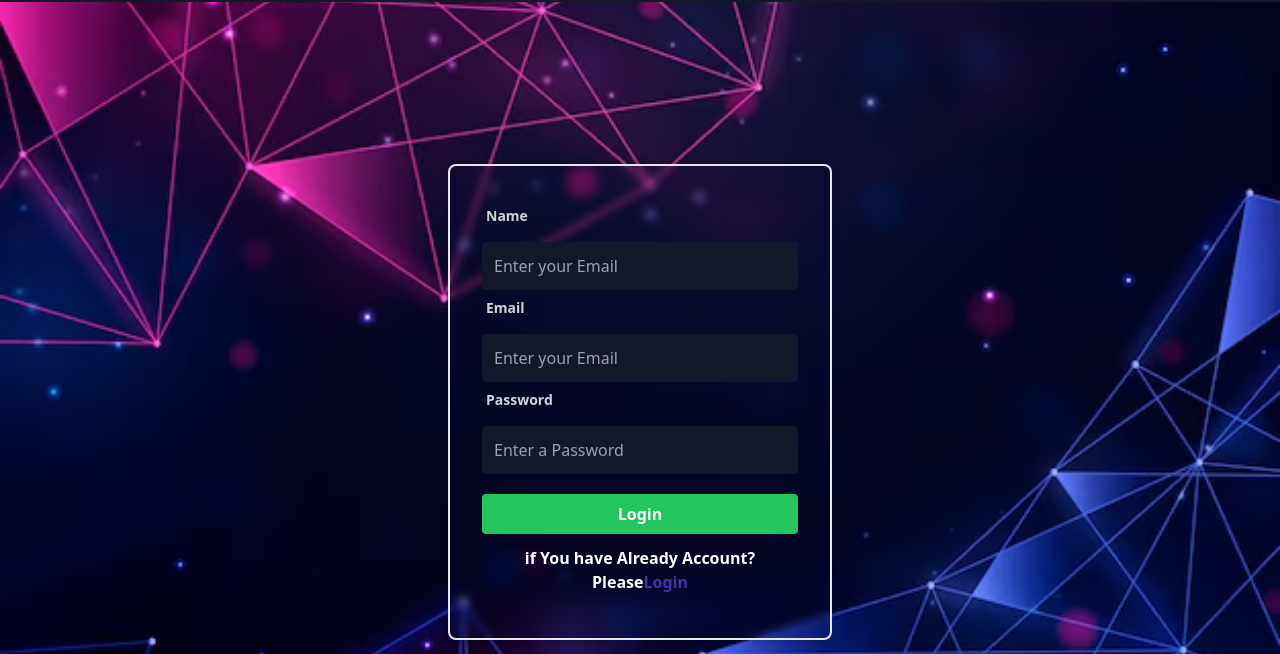
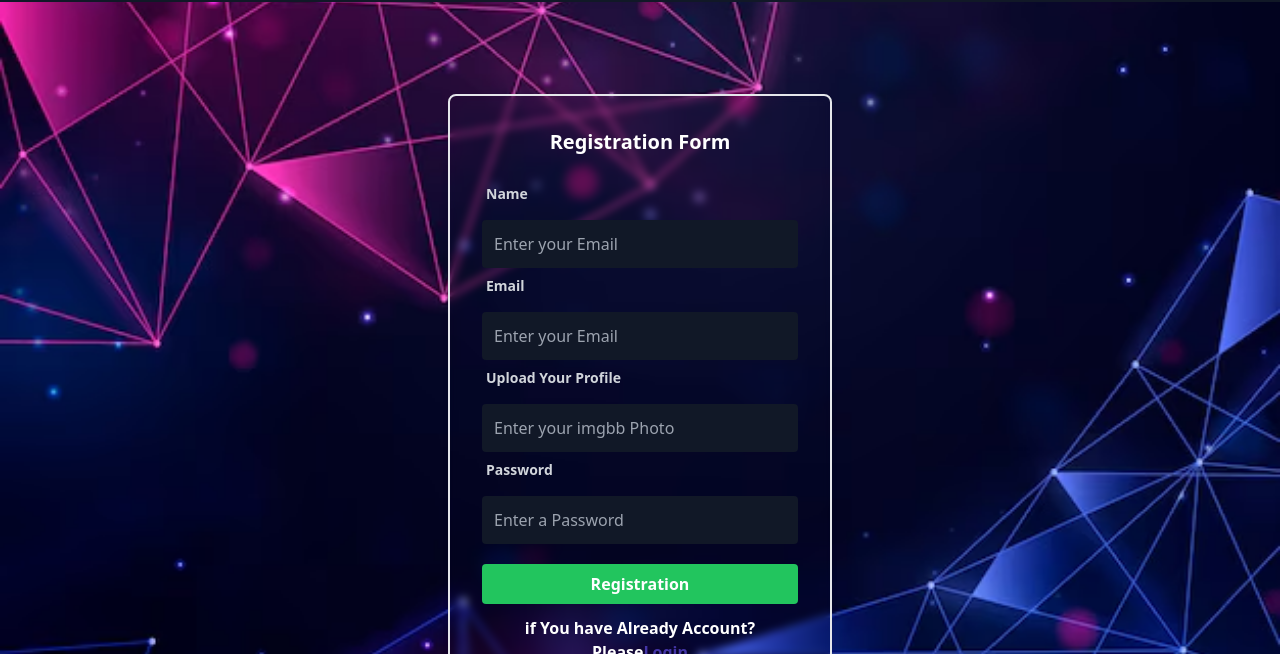
Before and after one commit to PritomChakma/PH-Assignment-10, a React (Vite) app: page /registration in a window 1280 px wide. Shown: the part 78-732 px from the top of the page. Built offline with nearby package versions, Linux system fonts and the light colour scheme; no server answers.

Commit message:
setting the registration form of using setUser

```diff
--- a/src/Components/UpdatedReview.jsx
+++ b/src/Components/UpdatedReview.jsx
@@ -6,7 +6,7 @@ import { AuthContex } from "../Router/AuthProvider";
 const UpdatedReview = () => {
   const { user } = useContext(AuthContex);
   const review = useLoaderData() || {};
-  const { _id, photo, name, description, rating } = review;
+  const { _id, photo, name, description, rating, year } = review;
   console.log(name);
   const handleUpdateReview = (e) => {
     e.preventDefault();
@@ -68,6 +68,7 @@ const UpdatedReview = () => {
                 <input
                   type="text"
                   name="name"
+                  defaultValue={name}
                   placeholder="Enter your Game Title"
                   className="bg-gray-900 text-gray-200 placeholder-gray-400 w-full p-3 rounded focus:outline-none focus:ring-2 focus:ring-green-500"
                   required
@@ -81,6 +82,7 @@ const UpdatedReview = () => {
                 </label>
                 <input
                   type="text"
+                  defaultValue={photo}
                   name="photo"
                   placeholder="Enter photo url"
                   className="bg-gray-900 text-gray-200 placeholder-gray-400 w-full p-3 rounded focus:outline-none focus:ring-2 focus:ring-green-500"
@@ -99,6 +101,7 @@ const UpdatedReview = () => {
                 </label>
                 <input
                   type="number"
+                  defaultValue={rating}
                   id="rating"
                   name="rating"
                   className="bg-gray-900 text-gray-200 placeholder-gray-400 w-full p-3 rounded focus:outline-none focus:ring-2 focus:ring-green-500"
@@ -116,6 +119,7 @@ const UpdatedReview = () => {
                 </label>
                 <input
                   type="number"
+                  defaultValue={year}
                   id="year"
                   name="year"
                   className="bg-gray-900 text-gray-200 placeholder-gray-400 w-full p-3 rounded focus:outline-none focus:ring-2 focus:ring-green-500"
@@ -135,6 +139,7 @@ const UpdatedReview = () => {
               </label>
               <textarea
                 id="description"
+                defaultValue={description}
                 name="description"
                 className="bg-gray-900 text-gray-200 placeholder-gray-400 w-full p-3 rounded focus:outline-none focus:ring-2 focus:ring-green-500"
                 placeholder="Write your game review here..."
--- a/src/Pages/Login.jsx
+++ b/src/Pages/Login.jsx
@@ -49,6 +49,7 @@ const Login = () => {
         }}
       >
         <div className="border-2 backdrop-blur-sm rounded-lg shadow-md p-8 max-w-sm w-full">
+          <h3 className="text-white font-bold text-center text-xl mb-5">Login Form</h3>
           <form onSubmit={handleLogin}>
             <div className="">
               <label className="label ">
--- a/src/Pages/Registration.jsx
+++ b/src/Pages/Registration.jsx
@@ -5,14 +5,15 @@ import { AuthContex } from "../Router/AuthProvider";
 
 const Registration = () => {
   const navigate = useNavigate();
-  const { createUser } = useContext(AuthContex);
+  const { createUser, setUser } = useContext(AuthContex);
   const handleRegister = (e) => {
     e.preventDefault();
     const form = e.target;
     const name = form.name.value;
+    const photo = form.photo.value;
     const email = form.email.value;
     const password = form.password.value;
-    const user = { name, email, password };
+    const user = { name, email, password, photo };
     console.log(user);
 
     // create user
@@ -20,6 +21,7 @@ const Registration = () => {
       .then((result) => {
         console.log(result.user);
         e.target.reset();
+        setUser(result.user);
         navigate("/");
       })
       .catch((error) => {
@@ -38,6 +40,9 @@ const Registration = () => {
         }}
       >
         <div className="border-2 backdrop-blur-sm rounded-lg shadow-md p-8 max-w-sm w-full">
+          <h3 className="text-white font-bold text-center text-xl mb-5">
+            Registration Form
+          </h3>
           <form onSubmit={handleRegister}>
             <div className="">
               <label className="label ">
@@ -70,6 +75,20 @@ const Registration = () => {
             <div className="">
               <label className="label ">
                 <span className="block text-gray-300 text-sm font-bold mb-2">
+                  Upload Your Profile
+                </span>
+              </label>
+              <input
+                type="text"
+                name="photo"
+                placeholder="Enter your imgbb Photo"
+                className="bg-gray-900 text-gray-200 placeholder-gray-400 w-full p-3 rounded focus:outline-none focus:ring-2 focus:ring-green-500"
+                required
+              />
+            </div>
+            <div className="">
+              <label className="label ">
+                <span className="block text-gray-300 text-sm font-bold mb-2">
                   Password
                 </span>
               </label>
@@ -84,7 +103,7 @@ const Registration = () => {
 
             <div className=" mt-5 ">
               <button className="bg-green-500 hover:bg-green-600 text-white font-bold py-2 px-4 rounded w-full">
-                Login
+                Registration
               </button>
             </div>
           </form>
--- a/src/Router/AuthProvider.jsx
+++ b/src/Router/AuthProvider.jsx
@@ -54,6 +54,7 @@ const AuthProvider = ({ children }) => {
     loginUser,
     googleLogin,
     signOutUser,
+    setUser
   };
 
   return <AuthContex.Provider value={authInfo}>{children}</AuthContex.Provider>;
```
